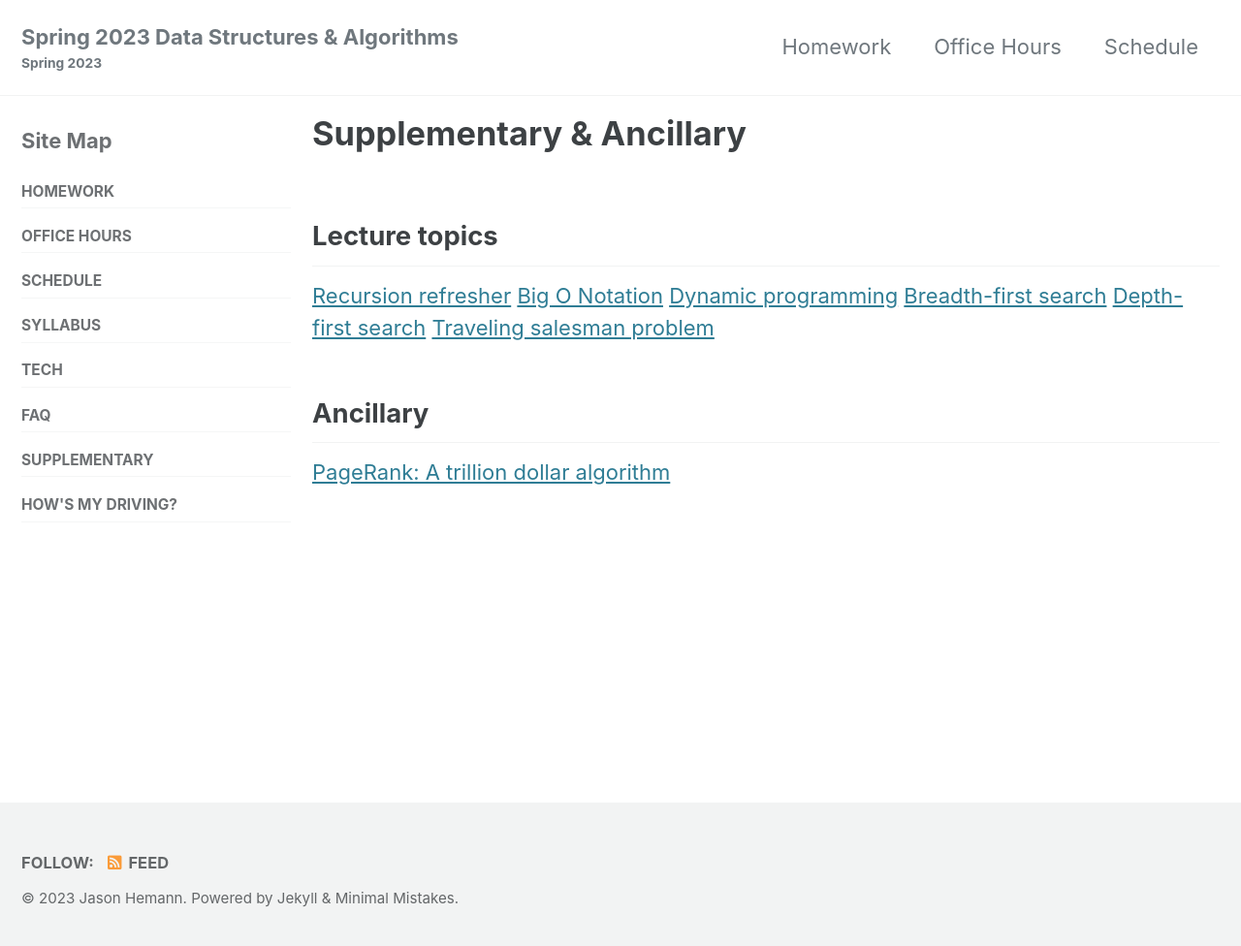
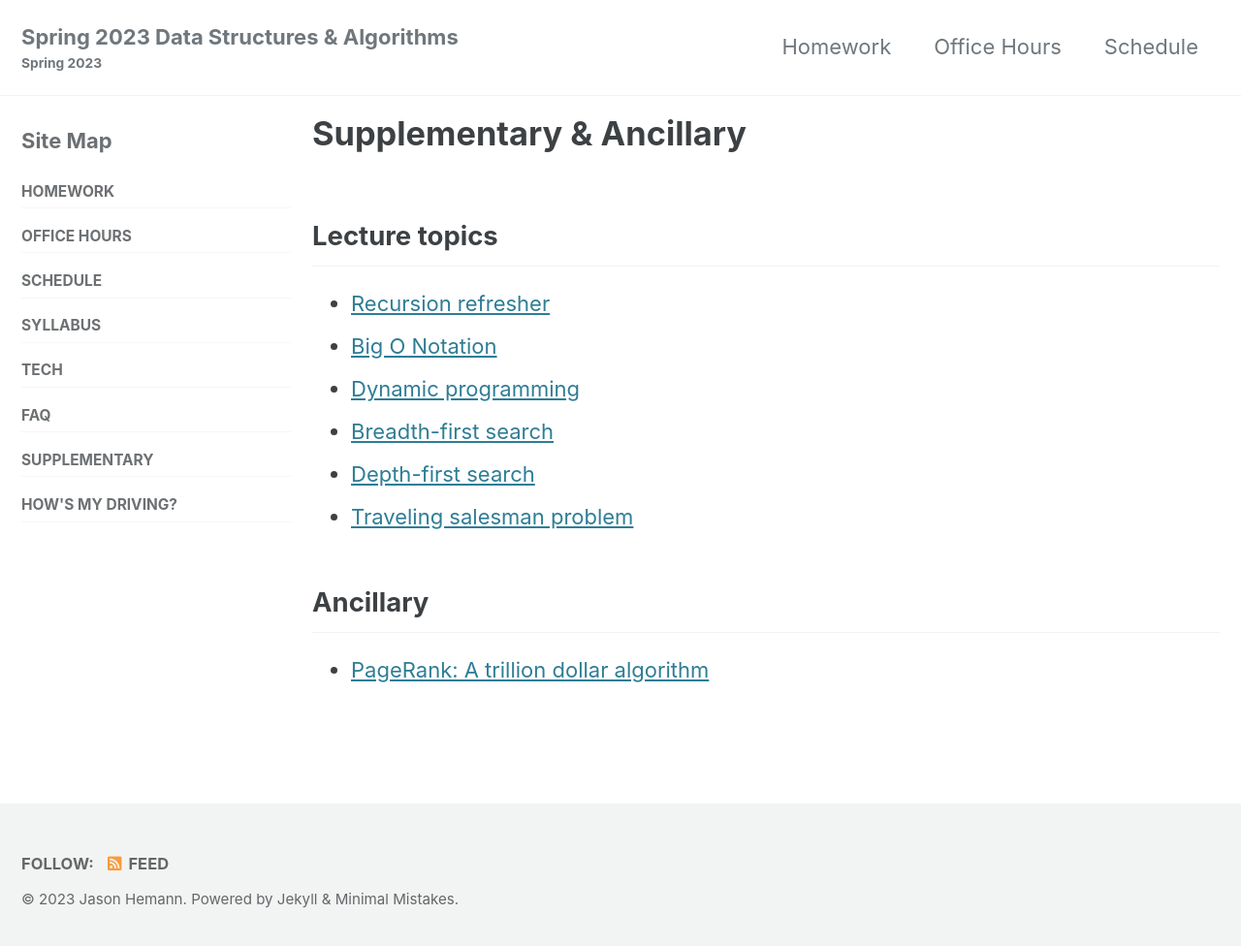
Before and after one commit to jasonhemann/24SP-CS2126, a Jekyll site: the page built from supplementary.md, in a window 1280 px wide and 983 px high. Shown: the top 976 px of the window at 97% size. Built offline with Jekyll 4.4.1, drawn with Linux system fonts in a browser that asks for light colours; cached includes are drawn as plain includes.

Commit message:
Turning video links into a list :-)

```diff
--- a/supplementary.md
+++ b/supplementary.md
@@ -6,13 +6,13 @@ classes: wide
 
 ## Lecture topics
 
-[Recursion refresher](https://www.youtube.com/watch?v=ngCos392W4w)
-[Big O Notation](https://www.youtube.com/watch?v=Q_1M2JaijjQ)
-[Dynamic programming](https://www.youtube.com/watch?v=aPQY__2H3tE)
-[Breadth-first search](https://www.youtube.com/watch?v=xlVX7dXLS64)
-[Depth-first search](https://www.youtube.com/watch?v=PMMc4VsIacU)
-[Traveling salesman problem](https://www.youtube.com/watch?v=GiDsjIBOVoA)
+- [Recursion refresher](https://www.youtube.com/watch?v=ngCos392W4w)
+- [Big O Notation](https://www.youtube.com/watch?v=Q_1M2JaijjQ)
+- [Dynamic programming](https://www.youtube.com/watch?v=aPQY__2H3tE)
+- [Breadth-first search](https://www.youtube.com/watch?v=xlVX7dXLS64)
+- [Depth-first search](https://www.youtube.com/watch?v=PMMc4VsIacU)
+- [Traveling salesman problem](https://www.youtube.com/watch?v=GiDsjIBOVoA)
 
 ## Ancillary
 
-[PageRank: A trillion dollar algorithm](https://www.youtube.com/watch?v=JGQe4kiPnrU)
+- [PageRank: A trillion dollar algorithm](https://www.youtube.com/watch?v=JGQe4kiPnrU)
```
